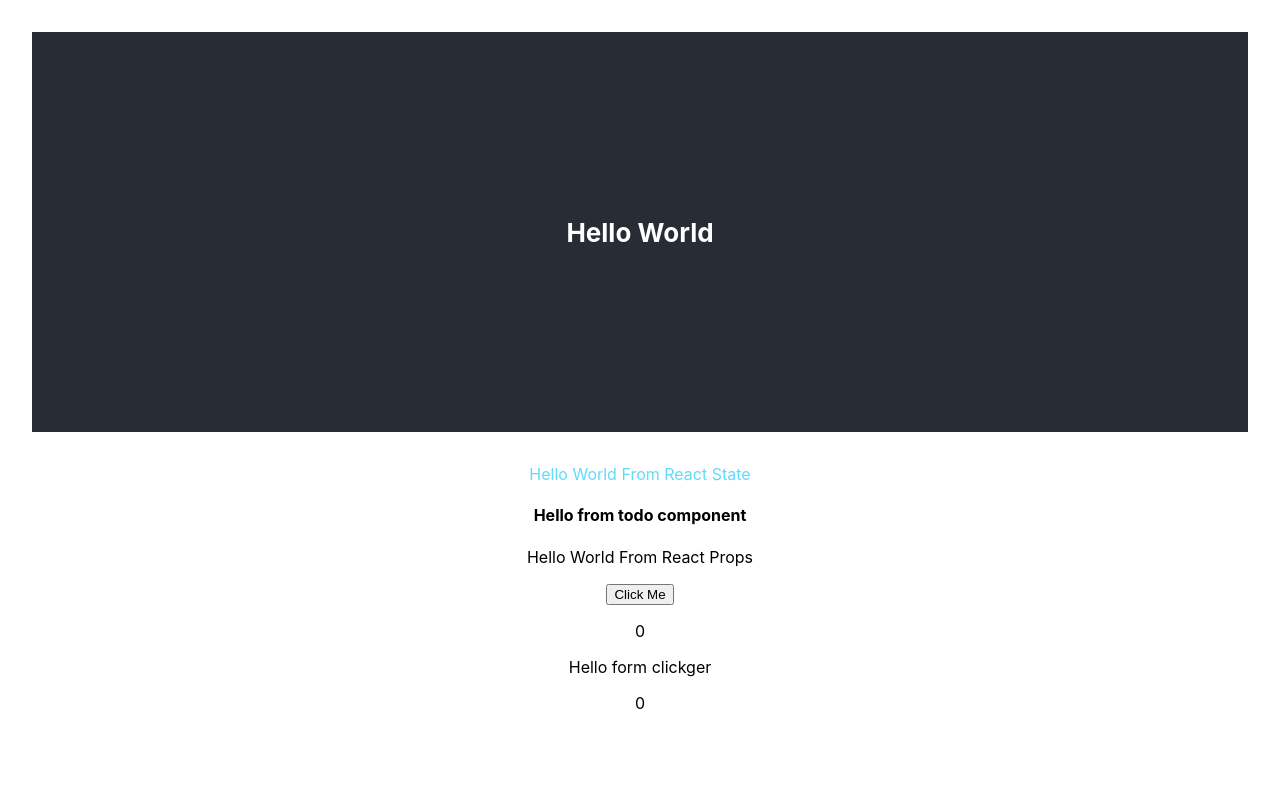
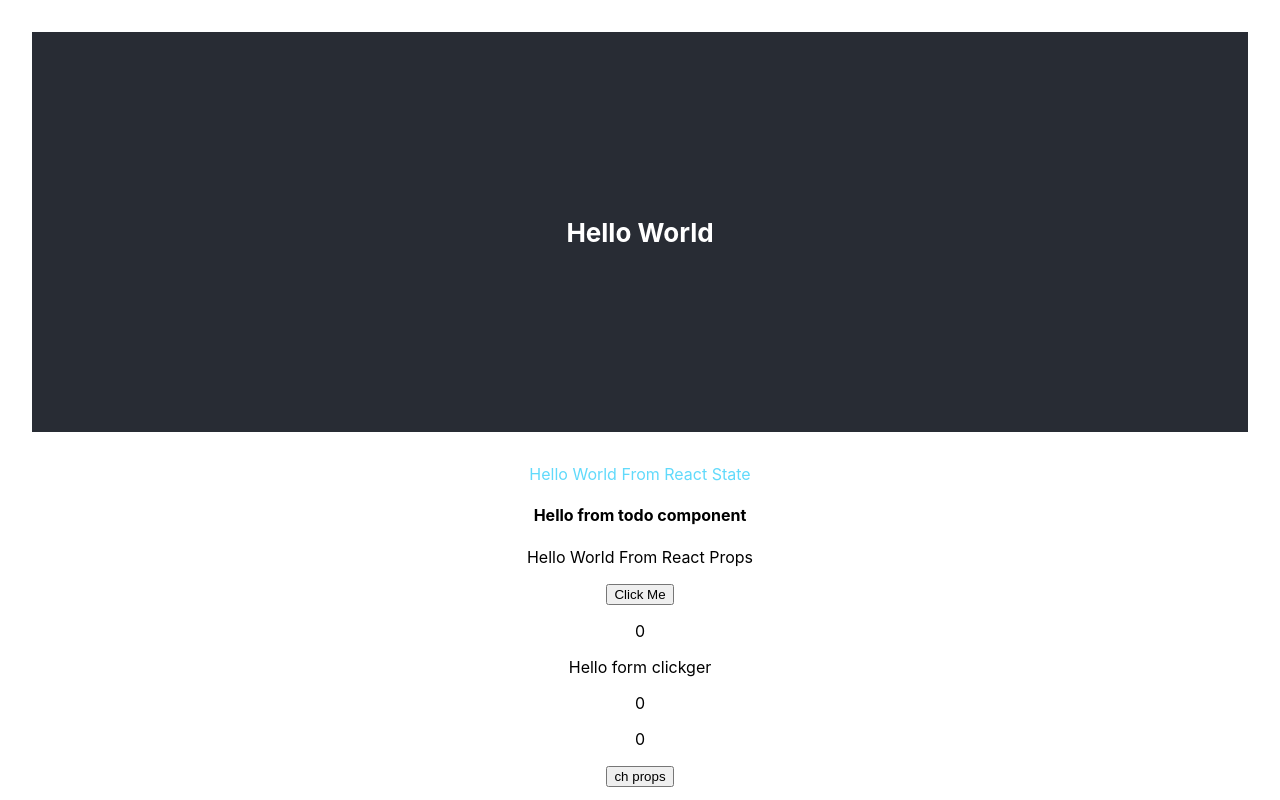
Before and after one commit to noormohammedb/reach-todo-app, a React (Create React App) app: page / in a window 1280 px wide. Built offline with nearby package versions, Linux system fonts and the light colour scheme.

Commit message:
props to state

```diff
--- a/src/components/clicker.js
+++ b/src/components/clicker.js
@@ -1,11 +1,25 @@
 import React, { Component } from "react";
 
 class Clicker extends Component {
+   state = {
+      changeProps: this.props.count,
+   };
+
+   changeProsFun = () => {
+      this.setState({
+         changeProps: this.props.count + 1,
+      });
+   };
+
    render() {
       return (
          <div>
             <p>Hello form clickger</p>
             <p className="count">{this.props.count}</p>
+            <p className="clolor">{this.state.changeProps}</p>
+            <button className="propsfun" onClick={this.changeProsFun}>
+               ch props
+            </button>
          </div>
       );
    }
```
